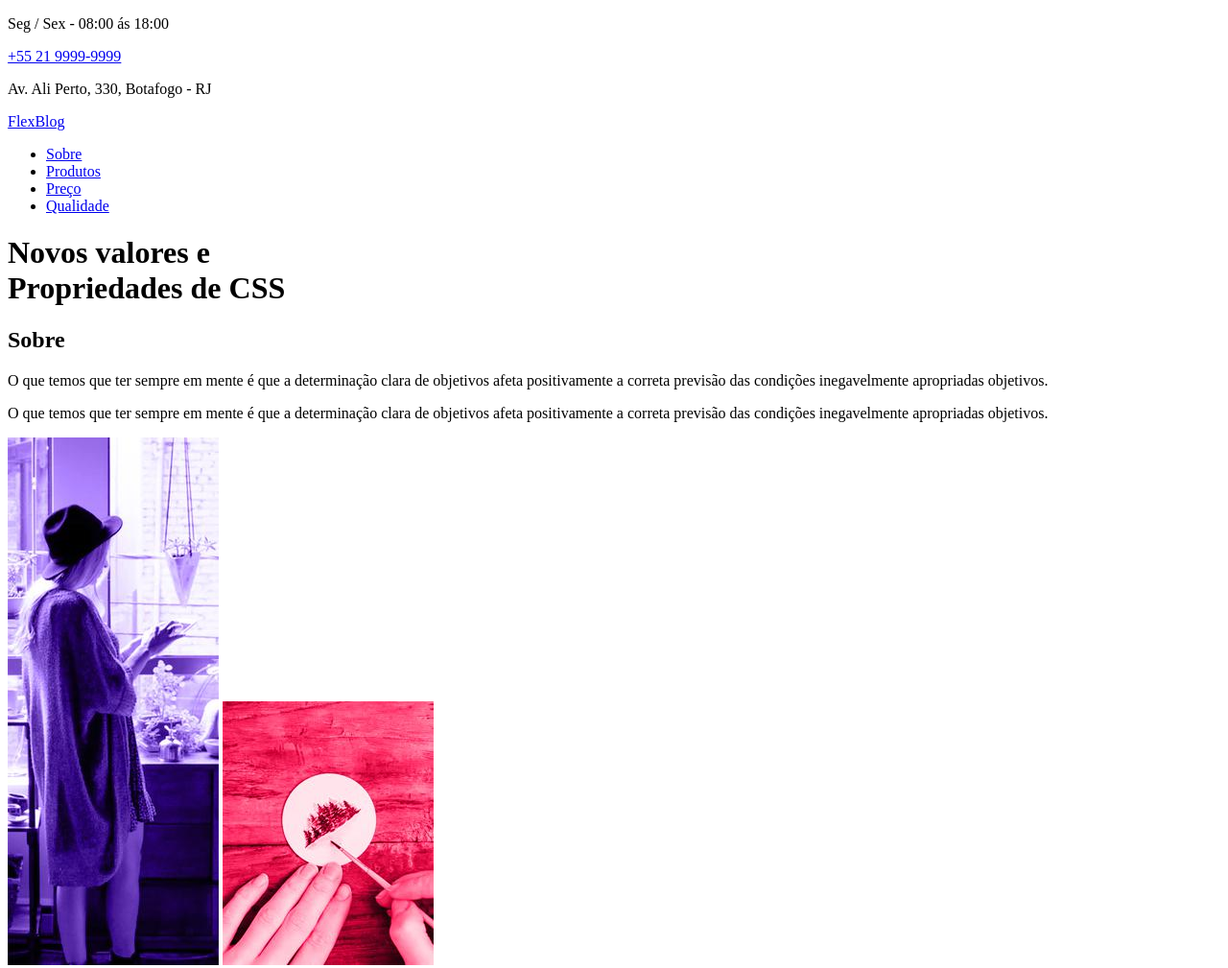
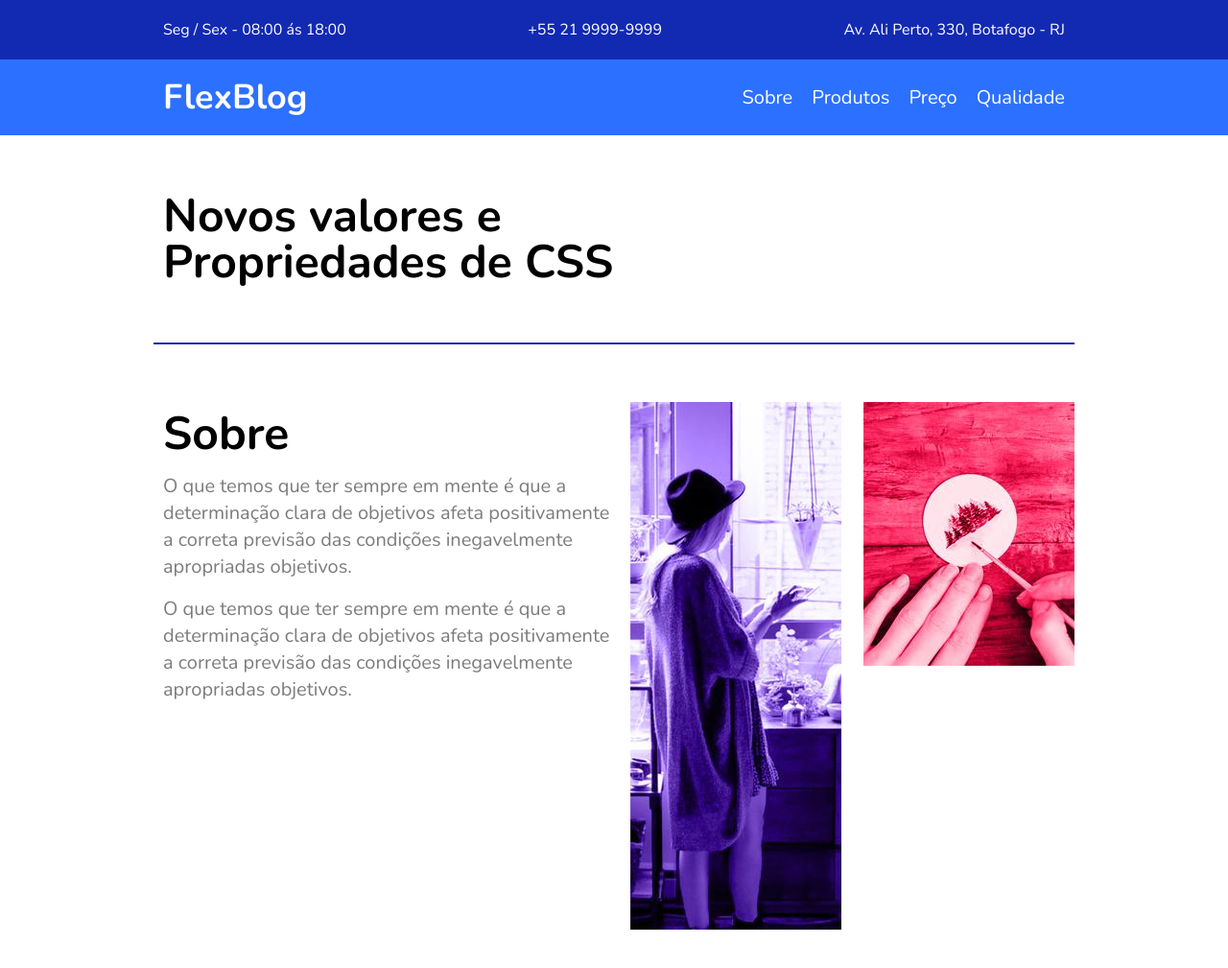
Before and after one commit to Jonata-tr/FlexBlog, a plain HTML site: page index.html in a window 1280 px wide. Shown: the top 1009 px of the page at 96% size. Drawn offline with nearby package versions, Linux system fonts and the light colour scheme.

Commit message:
Finalizado a area de navegação e a seção de sobre

```diff
--- a/index.html
+++ b/index.html
@@ -21,12 +21,11 @@
 
   <header class="menu-bg">
     <div class="menu">
-
-      <div class="menu-log">
+      <div class="menu-logo">
         <a href="#">FlexBlog</a>
       </div>
 
-      <nav>
+      <nav class="menu-nav">
         <ul>
           <li><a href="#sobre">Sobre</a></li>
           <li><a href="#produtos">Produtos</a></li>
@@ -48,8 +47,11 @@
     </div>
 
     <div class="sobre-imgs">
-      <img src="./img/sobre1.jpg" alt="sobre 1" width="220" height="550">
-      <img src="./img/sobre2.jpg" alt="sobre 2" width="220" height="275">
+      <img src="./img/sobre1.jpg" alt="sobre 1" >
+    </div>
+
+    <div class="sobre-img">
+      <img src="./img/sobre2.jpg" alt="sobre 2">
     </div>
   </section>
 
--- a/style.css
+++ b/style.css
@@ -1 +1,126 @@
 @import url('https://fonts.googleapis.com/css2?family=Nunito:ital,wght@0,400;0,500;0,600;0,700;1,400&display=swap');
+
+*{
+  margin: 0;
+  padding: 0;
+  box-sizing: border-box;
+  list-style: none;
+  text-decoration: none;
+}
+
+img{
+  display: block;
+  max-width: 100%;
+}
+
+a{
+  color: inherit;
+}
+
+body{
+  font-family: 'Nunito', Arial, Helvetica, sans-serif;
+}
+
+/* info */
+
+.info-bg{
+  padding: 16px 0;
+  background: #122ab2;
+  color: white;
+}
+
+.info{
+  max-width: 960px;
+  margin: 0 auto;
+  display: flex;
+  justify-content: space-between;
+  flex-wrap: wrap;
+}
+
+.info a, .info p{
+  padding: 4px 10px;
+}
+
+/* Menu BG */
+
+.menu-bg{
+  background: #2c70ff;
+}
+
+.menu{
+  max-width: 960px;
+  margin: 0 auto;
+  padding: 15px 0;
+  display: flex;
+  flex-wrap: wrap;
+  justify-content: space-between;
+  align-items: center;
+}
+
+.menu a{
+  color: #fff;
+}
+
+.menu-logo a{
+  font-size: 2.25rem;
+  font-weight: bold;
+  margin: 0 10px;
+}
+
+.menu-nav ul{
+  display: flex;
+  flex-wrap: wrap;
+}
+
+.menu-nav a{
+  font-size: 1.25rem;
+  display: block;
+  padding: 10px;
+}
+
+.menu-nav a:hover{
+  color: #122ab2;
+}
+
+/* Introducao */
+.introducao{
+  font-size: 3rem;
+  line-height: 1;
+  max-width: 960px;
+  margin: 0 auto;
+  padding: 60px 10px;
+}
+
+/* Sobre */
+
+#sobre{
+  border-top: 2px solid #122ab2;
+  border-bottom: 2px solid #122ab2;
+  max-width: 960px;
+  margin: 0 auto;
+  padding: 60px 0;
+  display: flex;
+  flex-wrap: wrap;
+}
+
+.sobre-info{
+  flex: 2 1 320px;
+  margin: 0 10px;
+}
+
+.sobre-info h1{
+  font-size: 3rem;
+  margin-bottom: .5rem;
+}
+
+.sobre-info p{
+  font-size: 1.25rem;
+  line-height: 1.4;
+  margin-bottom: 1rem;
+  color: #7c7c7c;
+}
+
+.sobre-imgs{
+  flex: 1 1 160px;
+  margin: 0 10px;
+}
```
